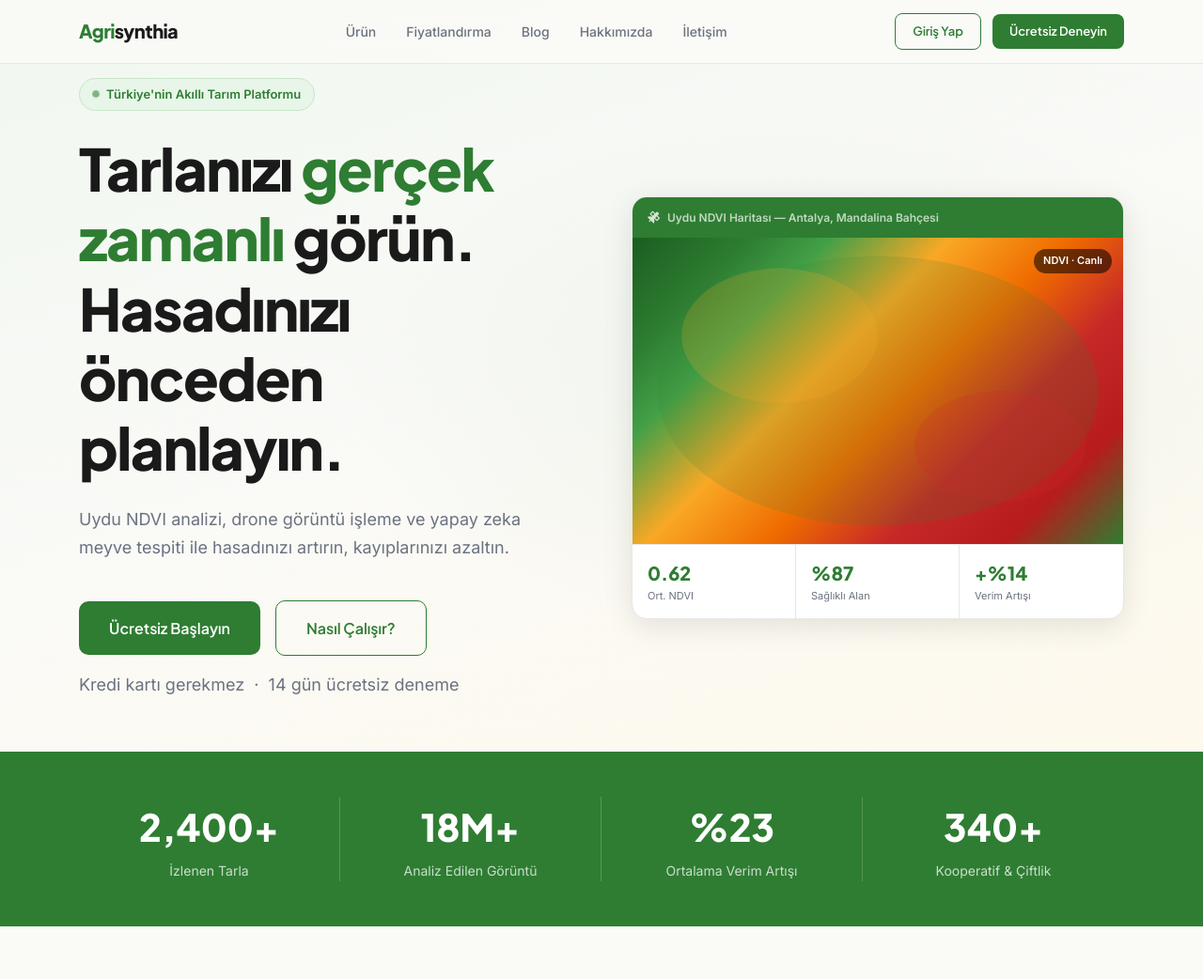
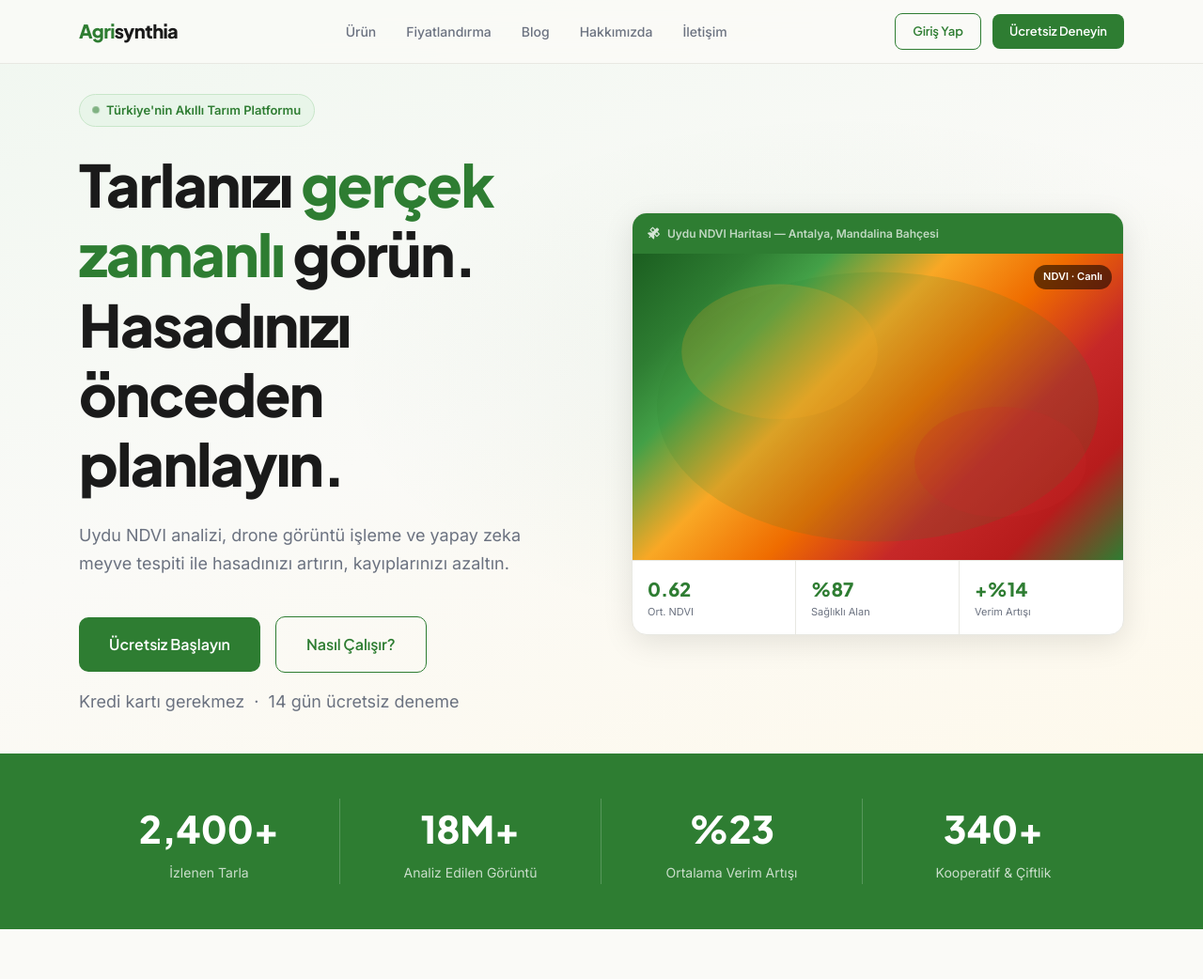
Before and after one commit to ChronoCoders/agrisynthia, a Django app: template templates/website/home.html in a window 1280 px wide. Shown: the top 1042 px of the page at 94% size. Run offline with Django 4.2, Linux system fonts and the light colour scheme; the template is opened without the code that fills it, so the values that code supplies are empty.

Commit message:
Increase hero padding-top to clear navbar; fixes eyebrow tag clipping

```diff
--- a/static/website/css/site.css
+++ b/static/website/css/site.css
@@ -102,7 +102,7 @@ img { max-width: 100%; display: block; }
 .hero {
   min-height: 100vh;
   display: flex; align-items: center;
-  padding-top: 68px;
+  padding-top: 100px;
   background: linear-gradient(160deg, #f0f7f0 0%, var(--bg) 50%, #fef9ec 100%);
   position: relative; overflow: hidden;
 }
```
